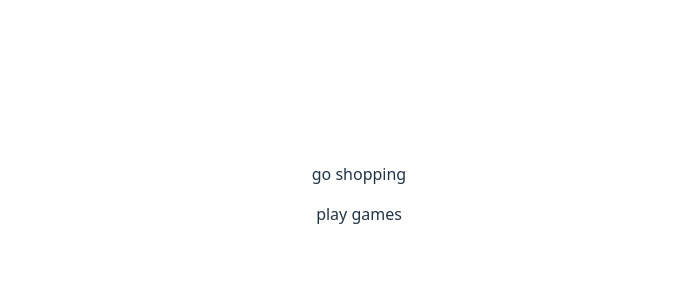
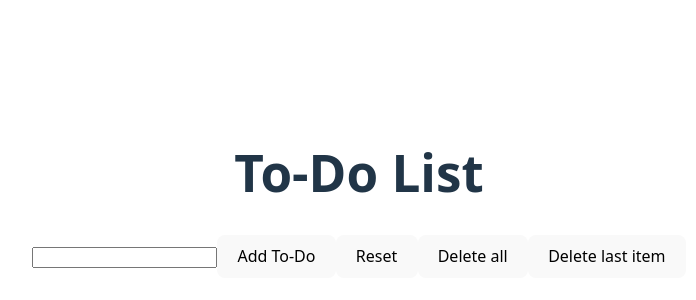
Before and after one commit to skeleton111222/React-training, a React (Vite) app in the folder react/: page / in a window 1280 px wide. Shown: the part 206-506 px from the top of the page, without its empty margins (281-977 px from the left). Built offline with nearby package versions, Linux system fonts and the light colour scheme.

Commit message:
Change the app.jsx file

```diff
--- a/react/src/App.jsx
+++ b/react/src/App.jsx
@@ -4,7 +4,7 @@ import "./App.css";
 // import Parent from "./parent";
 // import Count from "./count";
 // import Boolean from "./Boolean";
-// import Input from "./input";
+// import Inputs from "./input";
 
 // const name = "Developer";
 
@@ -63,7 +63,7 @@ import "./App.css";
 }
 
 // function App() {
-//   const [Input, setInput] = useState("hello");
+//   const [Inputs, setInput] = useState("hello");
 //   const type = (event) => {
 //     setInput(event.target.value);
 //     // let a = event.target.value;
@@ -75,24 +75,85 @@ import "./App.css";
 //   };
 //   return (
 //     <div>
-//       <h1>{Input}</h1>
+//       <h1>{Inputs}</h1>
 //       <input type="text" onChange={type}></input>
 //       <button onClick={reset}>Reset</button>
 //     </div>
 //   );
 // }
+// function App() {
+//   const todolist = [
+//     { id: 1, task: "go shopping" },
+//     { id: 2, task: "play games" },
+//   ];
+//   return (
+//     <div>
+//       {/* <Inputs /> */}
+//       {todolist.map((item) => (
+//         <p key={item.id}>{item.task}</p>
+//       ))}
+//     </div>
+//   );
+// }
+
 function App() {
-  const todo = [
-    { id: 1, task: "go shopping" },
-    { id: 2, task: "play games" },
-  ];
+  const [todolist, setTodolist] = useState([]);
+  const [input, setInput] = useState("");
+  const type = (event) => {
+    setInput(event.target.value);
+    console.log(event.target.value);
+  };
+
+  const reset = () => {
+    setInput("");
+  };
+
+  const addTodo = () => {
+    if (input.trim() !== "") {
+      setTodolist([...todolist, input]);
+      setInput("");
+    }
+  };
+  const deletes = () => {
+    setTodolist((prev) => prev.slice(0, -1));
+  };
+  const resetall = () => {
+    setTodolist([]);
+  };
   return (
     <div>
-      {/* <Input /> */}
-      {todo.map((item) => (
-        <p key={item.id}>{item.task}</p>
-      ))}
+      <h1>To-Do List</h1>
+      <ol>
+        {todolist.map((item, index) => (
+          <li key={index}>{item}</li>
+        ))}
+      </ol>
+      {/* <Inputs
+        input={input}
+        type={type}
+        reset={reset}
+        resetall={resetall}
+        addTodo={addTodo}
+        deletes={deletes}
+      /> */}
+      <input type="text" value={input} onChange={type} />
+      <button onClick={addTodo}>Add To-Do</button>
+      <button onClick={reset}>Reset</button>
+      <button onClick={resetall}>Delete all</button>
+      <button onClick={deletes}>Delete last item</button>
     </div>
   );
 }
+
+// const Inputs = ({ input, type, reset, addTodo, resetall, deletes }) => {
+//   return (
+//     <div>
+//       <input type="text" value={input} onChange={type} />
+//       <button onClick={addTodo}>Add To-Do</button>
+//       <button onClick={reset}>Reset</button>
+//       <button onClick={resetall}>Delete all</button>
+//       <button onClick={deletes}>Delete last item</button>
+//     </div>
+//   );
+// };
 export default App;
```
